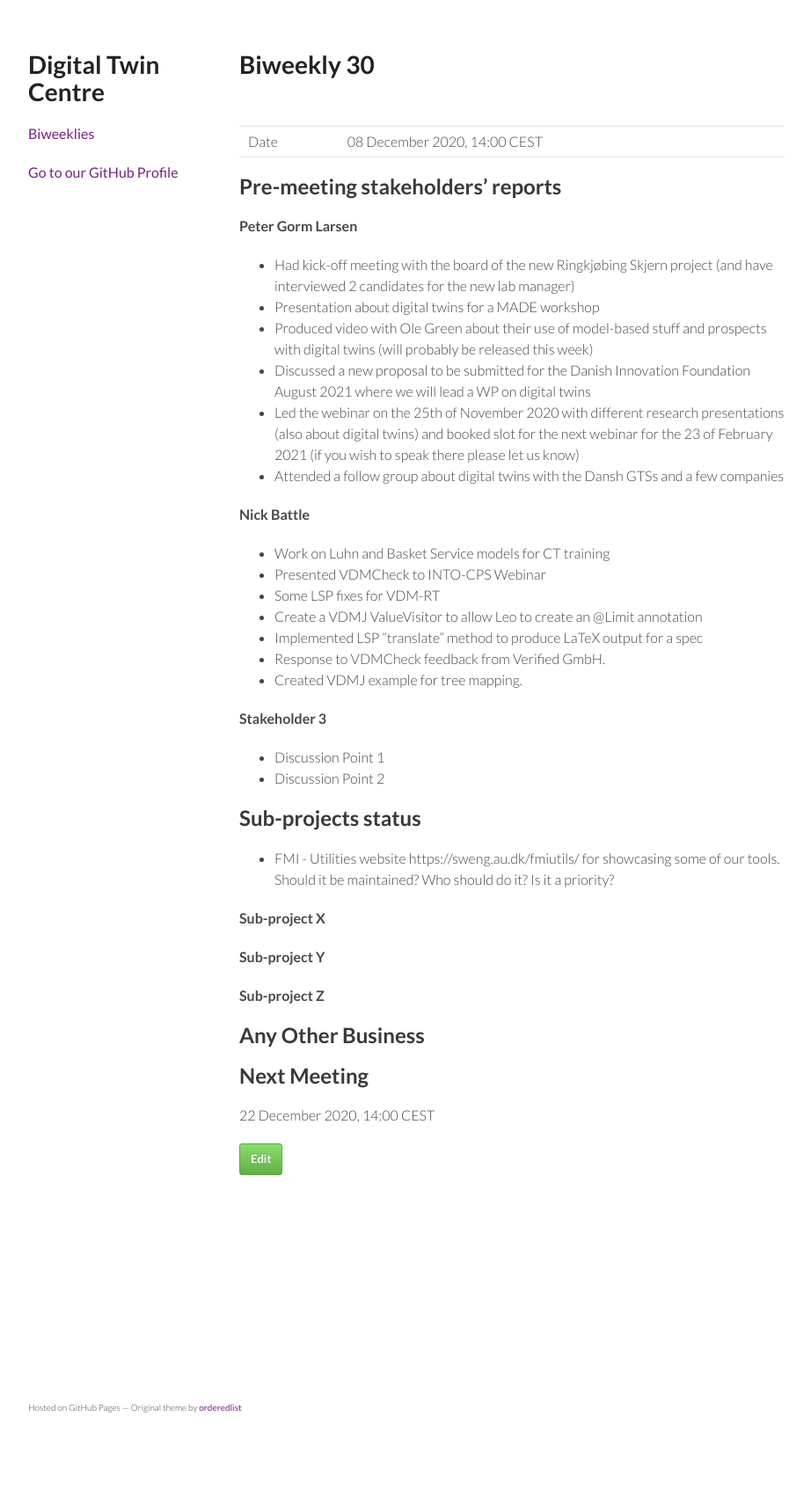
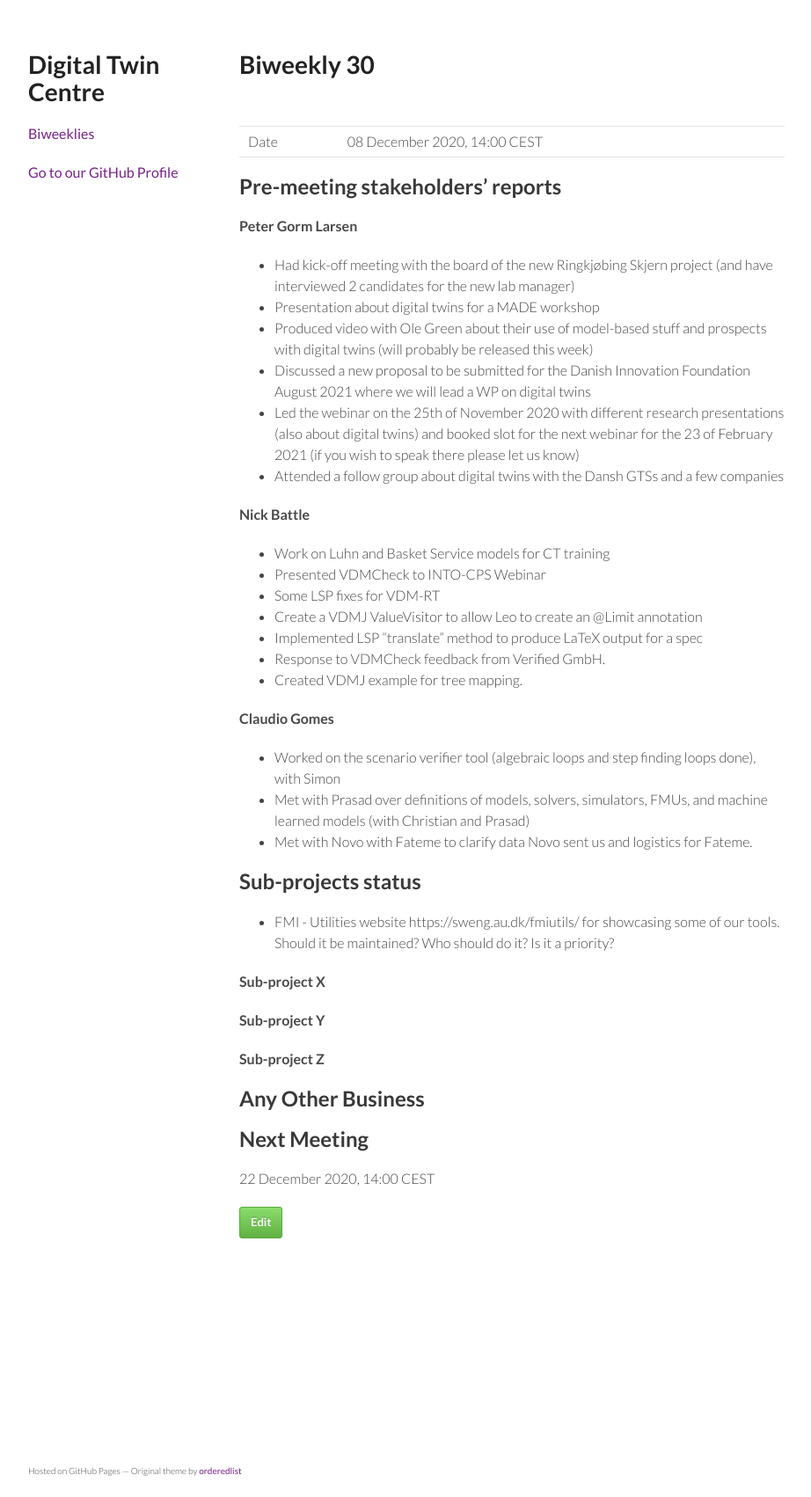
Before and after one commit to digitaltwincentre/digitaltwincentre.github.io, a Jekyll site: the page built from _biweeklies/Biweekly-30.md, in a window 1280 px wide. Shown: the whole page at 88% size, without its empty margins (178-1100 px from the left). Built offline with Jekyll 4.4.1, drawn with Linux system fonts in a browser that asks for light colours; nearby versions of some CDN libraries; before the commit the page ends 1630 px from its top, so only the background shows below that.

Commit message:
Update Biweekly-30.md

```diff
--- a/_biweeklies/Biweekly-30.md
+++ b/_biweeklies/Biweekly-30.md
@@ -37,10 +37,10 @@ date: 08 December 2020, 1400 CEST
 * Response to VDMCheck feedback from Verified GmbH.
 * Created VDMJ example for tree mapping.
 
-#### Stakeholder 3
-* Discussion Point 1
-* Discussion Point 2
-
+#### Claudio Gomes
+* Worked on the scenario verifier tool (algebraic loops and step finding loops done), with Simon
+* Met with Prasad over definitions of models, solvers, simulators, FMUs, and machine learned models (with Christian and Prasad)
+* Met with Novo with Fateme to clarify data Novo sent us and logistics for Fateme.
 
 ## Sub-projects status
 
```
